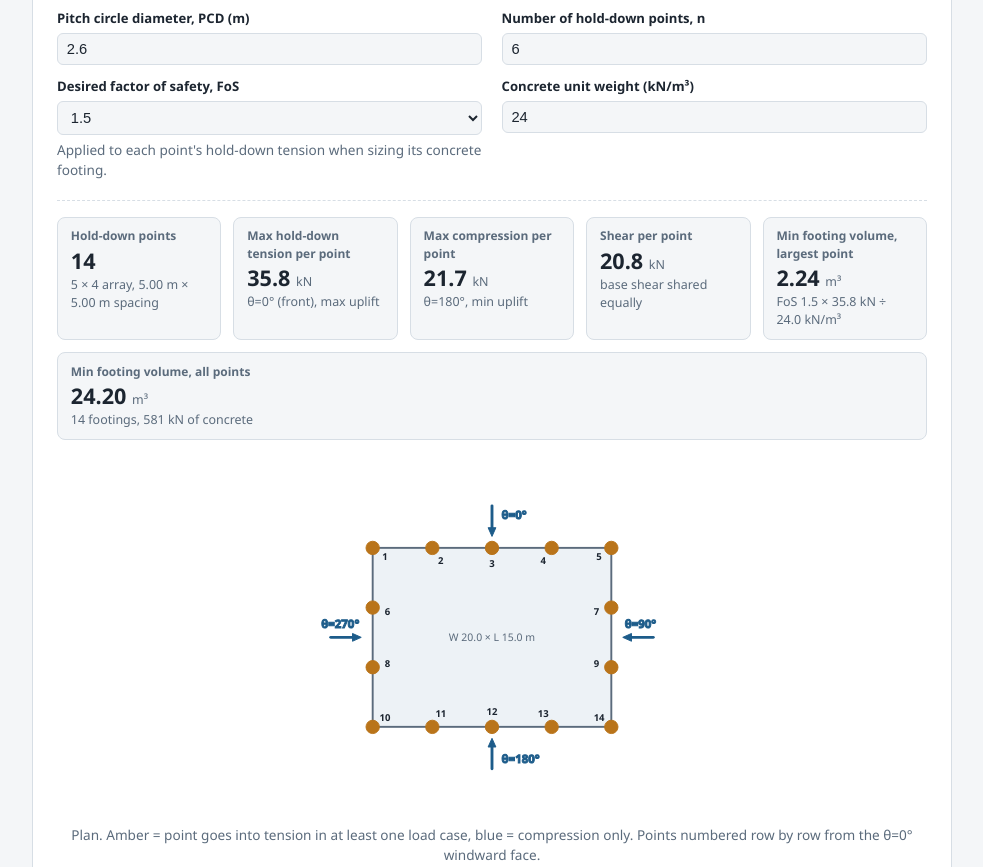
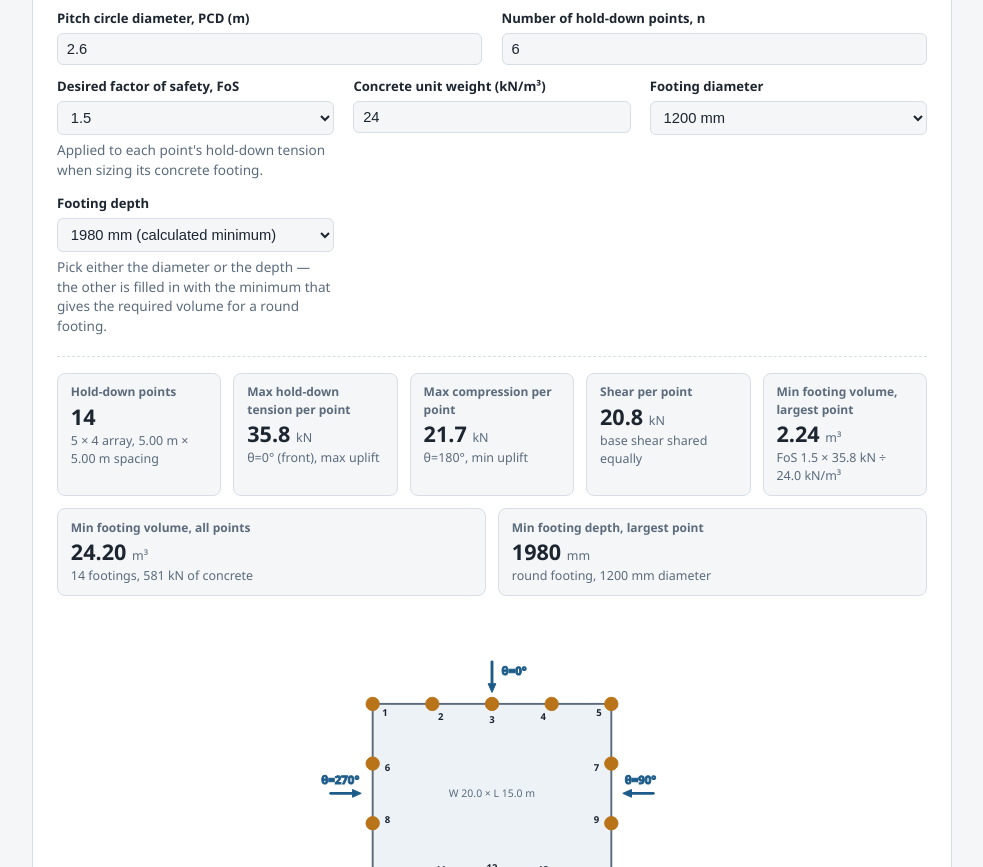
Before and after one commit to BJJBandit/Overturning-Calculator-with-Reactions-, a plain HTML site: page index.html in a window 1280 px wide. Shown: the part 7476-8343 px from the top of the page, without its empty margins (148-1131 px from the left). Drawn offline with Linux system fonts and the light colour scheme.

Commit message:
Add linked footing diameter and depth dropdowns
Co-Authored-By: Claude Opus 5.5 <noreply@anthropic.com>

```diff
--- a/index.html
+++ b/index.html
@@ -433,6 +433,41 @@
         <label for="otConcrete">Concrete unit weight (kN/m&sup3;)</label>
         <input type="number" id="otConcrete" min="1" step="0.5" value="24" />
       </div>
+      <div class="field">
+        <label for="otFootDia">Footing diameter</label>
+        <select id="otFootDia">
+          <option value="300">300 mm</option>
+          <option value="450">450 mm</option>
+          <option value="600">600 mm</option>
+          <option value="750">750 mm</option>
+          <option value="900">900 mm</option>
+          <option value="1050">1050 mm</option>
+          <option value="1200" selected>1200 mm</option>
+          <option value="1500">1500 mm</option>
+          <option value="1800">1800 mm</option>
+          <option value="2100">2100 mm</option>
+          <option value="2400">2400 mm</option>
+          <option value="3000">3000 mm</option>
+        </select>
+      </div>
+      <div class="field">
+        <label for="otFootDepth">Footing depth</label>
+        <select id="otFootDepth">
+          <option value="300">300 mm</option>
+          <option value="450">450 mm</option>
+          <option value="600">600 mm</option>
+          <option value="900">900 mm</option>
+          <option value="1200">1200 mm</option>
+          <option value="1500">1500 mm</option>
+          <option value="1800">1800 mm</option>
+          <option value="2100">2100 mm</option>
+          <option value="2400">2400 mm</option>
+          <option value="3000">3000 mm</option>
+          <option value="3600">3600 mm</option>
+          <option value="4500">4500 mm</option>
+        </select>
+        <p class="hint">Pick either the diameter or the depth &mdash; the other is filled in with the minimum that gives the required volume for a round footing.</p>
+      </div>
     </div>
 
     <div id="otPointResults" class="results" hidden></div>
--- a/overturning-ui.js
+++ b/overturning-ui.js
@@ -278,6 +278,37 @@ function otReadPoints() {
   return { ...otRectPoints({ W, L, nW, nL, edge, perimeterOnly: $("otLayout").value === "perimeter" }), circle: false, W, L, nW, nL };
 }
 
+// Which footing dropdown the user set last ("otFootDia" or "otFootDepth") -- the other one is calculated.
+let otFootingDriver = "otFootDia";
+
+// Shows the calculated dimension in the non-driver dropdown as an extra, selected option, and
+// clears any such option left in the driver dropdown.
+function otShowCalculatedFooting(selectId, text) {
+  ["otFootDia", "otFootDepth"].forEach((id) => {
+    const sel = $(id);
+    let opt = sel.querySelector('option[value="calc"]');
+    if (id !== selectId) {
+      if (opt) opt.remove();
+      return;
+    }
+    if (!opt) {
+      opt = document.createElement("option");
+      opt.value = "calc";
+      sel.insertBefore(opt, sel.firstChild);
+    }
+    opt.textContent = text;
+    sel.value = "calc";
+  });
+}
+
+function otWireFootingDropdowns() {
+  ["otFootDia", "otFootDepth"].forEach((id) => {
+    $(id).addEventListener("change", () => {
+      if ($(id).value !== "calc") otFootingDriver = id;
+    });
+  });
+}
+
 function otPlanSvg(layout, env) {
   const cx = 220;
   const cy = 190;
@@ -356,6 +387,15 @@ function otRenderPoints(loadCases) {
   const maxVol = Math.max(...volumes);
   const totalVol = volumes.reduce((a, v) => a + v, 0);
 
+  // Round footing: the dropdown the user set last is the given dimension, the other is calculated.
+  const diaGiven = otFootingDriver === "otFootDia";
+  const given = otNum(otFootingDriver, 600) / 1000;
+  const otherDim = (vol) => (diaGiven ? otFootingDepth(vol, given) : otFootingDiameter(vol, given));
+  const maxOther = otherDim(maxVol);
+  const otherMm = Math.ceil((maxOther * 1000) / 10 - 1e-6) * 10; // rounded up to 10 mm
+  otShowCalculatedFooting(diaGiven ? "otFootDepth" : "otFootDia", maxVol > 0 ? `${otherMm} mm (calculated minimum)` : "not required");
+  const otherName = diaGiven ? "depth" : "diameter";
+
   const headline = `<div class="ot-headline">
     ${otStat("Hold-down points", n, "", layout.circle
       ? `on a ${fmt(layout.pcd, 2)} m PCD, ${fmt(360 / n, 1)}° apart`
@@ -365,6 +405,8 @@ function otRenderPoints(loadCases) {
     ${otStat("Shear per point", fmt(maxV / n, 1), "kN", "base shear shared equally")}
     ${otStat("Min footing volume, largest point", fmt(maxVol, 2), "m³", `FoS ${fmt(fos, 1)} × ${fmt(maxT, 1)} kN ÷ ${fmt(concrete, 1)} kN/m³`)}
     ${otStat("Min footing volume, all points", fmt(totalVol, 2), "m³", `${tensionPts} footings, ${fmt(totalVol * concrete, 0)} kN of concrete`)}
+    ${otStat(`Min footing ${otherName}, largest point`, maxVol > 0 ? otherMm : 0, "mm",
+      diaGiven ? `round footing, ${fmt(given * 1000, 0)} mm diameter` : `round footing, ${fmt(given * 1000, 0)} mm deep`)}
   </div>`;
 
   // Per-direction minimum reaction (most tension) for each point
@@ -380,7 +422,8 @@ function otRenderPoints(loadCases) {
       ${axisIds.map((a) => cell(axisMin(i, a))).join("")}
       <td class="num">${env[i].minR < 0 ? `<span class="ot-tension">${fmt(-env[i].minR, 1)}</span>` : fmt(0, 1)}</td>
       <td class="num">${fmt(Math.max(0, env[i].maxR), 1)}</td>
-      <td class="num">${fmt(volumes[i], 2)}</td></tr>`)
+      <td class="num">${fmt(volumes[i], 2)}</td>
+      <td class="num">${fmt(otherDim(volumes[i]), 2)}</td></tr>`)
     .join("");
 
   const warn = unstable.length
@@ -397,7 +440,7 @@ function otRenderPoints(loadCases) {
         <div class="ot-table-wrap tall"><table>
           <thead><tr><th>Point</th>${layout.circle ? '<th class="num">Angle (°)</th>' : ""}<th class="num">X (m)</th><th class="num">Y (m)</th>
             ${axisIds.map((a) => `<th class="num">Min R, ${axisLabel(a).replace(" (front)", "")}</th>`).join("")}
-            <th class="num">Hold-down tension</th><th class="num">Max compression</th><th class="num">Min footing (m³)</th></tr></thead>
+            <th class="num">Hold-down tension</th><th class="num">Max compression</th><th class="num">Min footing (m³)</th><th class="num">Min ${otherName} (m)</th></tr></thead>
           <tbody>${rows}</tbody>
         </table></div>
       </div>
@@ -410,7 +453,8 @@ function otRenderPoints(loadCases) {
       ${layout.circle ? "With point 1 directly windward the tension in it is the largest any point can see for wind from any direction." : ""}
       Tension shown is the factored design action from Section&nbsp;4. Minimum footing volume = FoS &times; hold-down tension &divide;
       concrete unit weight, for each point's own worst load case; it counts the concrete's weight only (no soil on the footing, no
-      friction or side resistance) and is not reduced by &gamma;<sub>G</sub>. The FoS is applied on top of the Section&nbsp;4 load factors
+      friction or side resistance) and is not reduced by &gamma;<sub>G</sub>. Footing depth / diameter is for a round footing,
+      volume = &pi;D&sup2;/4 &times; depth, sized on weight alone. The FoS is applied on top of the Section&nbsp;4 load factors
       &mdash; for a pure factor-of-safety check set &gamma;<sub>G</sub> and &gamma;<sub>W</sub> to 1.0. The rigid-base model assumes every point
       can take both tension and compression; a flexible base or bearing on a slab between points will redistribute load.</p>`;
 }
@@ -430,6 +474,7 @@ function otRunAll() {
 
 document.addEventListener("DOMContentLoaded", () => {
   otSetupBuildingTypes();
+  otWireFootingDropdowns();
   $("calcOverturning").addEventListener("click", otRunAll);
 
   // Once calculated, keep every section in step with the inputs.
--- a/overturning.js
+++ b/overturning.js
@@ -165,6 +165,16 @@ function otFootingVolume(T, fos, unitWeight) {
   return (fos * T) / unitWeight;
 }
 
+// Round (cylindrical) footing, volume = pi D^2 / 4 x depth. Given the volume and one dimension (m),
+// returns the minimum value of the other.
+function otFootingDepth(volume, diameter) {
+  return volume / ((Math.PI * diameter * diameter) / 4);
+}
+
+function otFootingDiameter(volume, depth) {
+  return Math.sqrt((4 * volume) / (Math.PI * depth));
+}
+
 // -- Hold-down point reactions -------------------------------------------------
 
 // Rigid base, linear distribution about the centroid of the point group:
```
Also changed, not shown: 1 other file.
